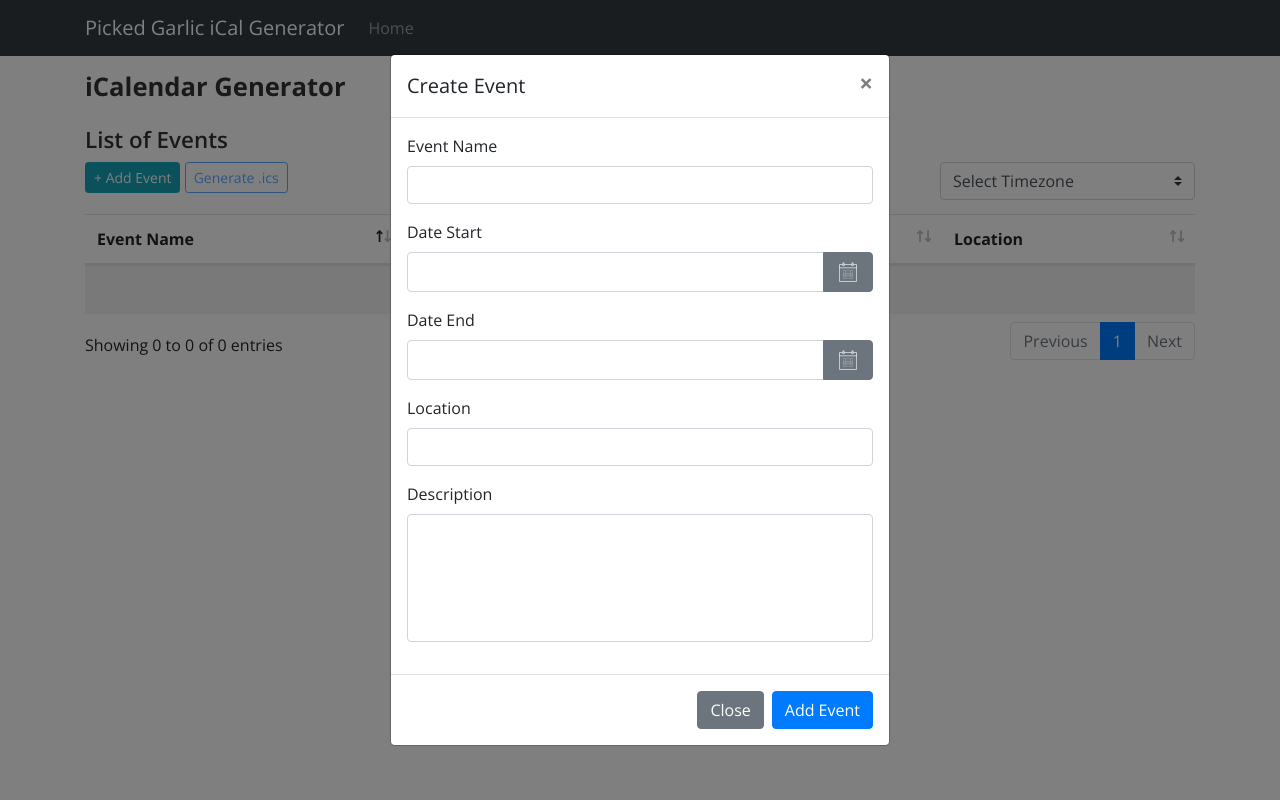
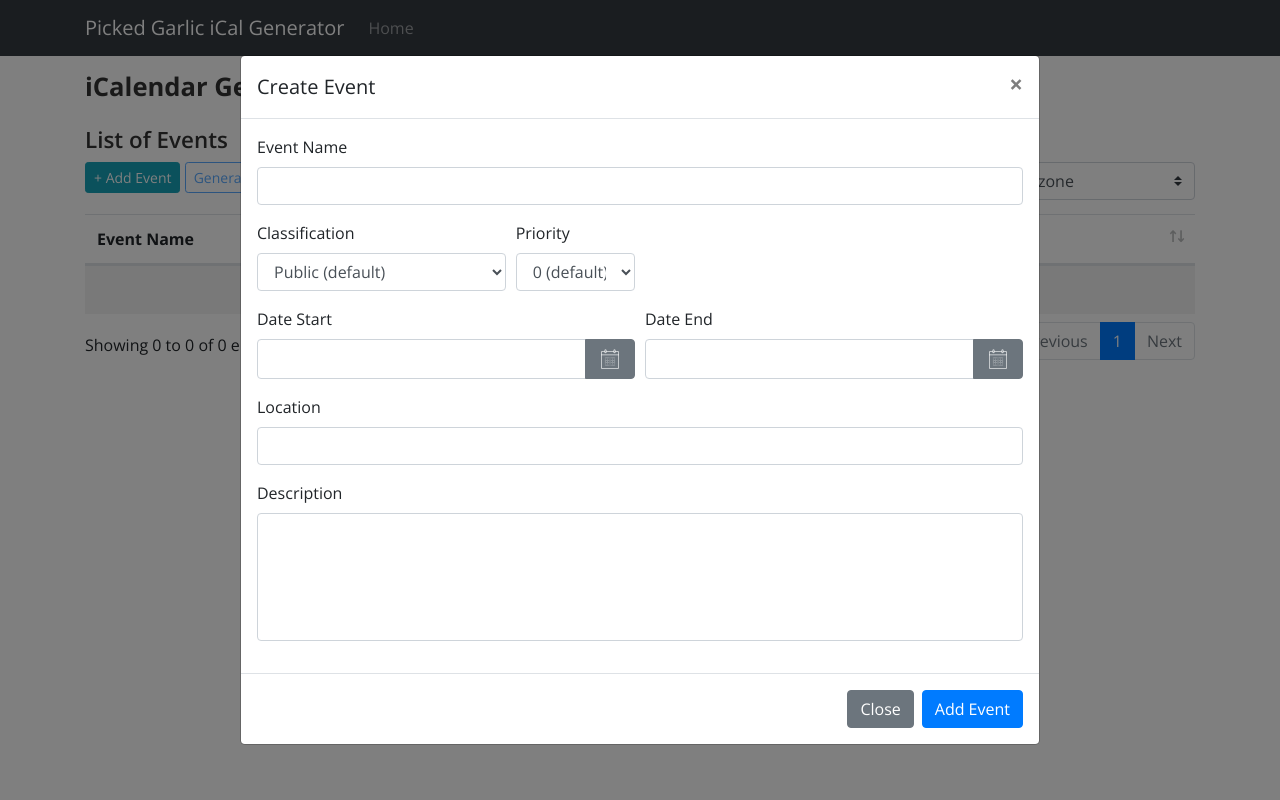
Before and after one commit to Team-Pickled-Garlic/Pickled-Garlic, a PHP site: the page made by templates/landing.html.twig in a window 1280 px wide, after a click on "+ Add Event". Run offline with PHP 8.4, Linux system fonts and the light colour scheme; the template is opened without the code that fills it, so the values that code supplies are empty; some libraries are stand-ins or nearby versions.

Commit message:
Added classification and priority to modal form

```diff
--- a/templates/landing.html.twig
+++ b/templates/landing.html.twig
@@ -113,9 +113,9 @@
         </div>
     </div>
 
-    <div class="modal fade" id="add-event-modal" data-backdrop="static" tabindex="-1" role="dialog"
+    <div class="modal fade bd-example-modal-lg" id="add-event-modal" data-backdrop="static" tabindex="-1" role="dialog"
         aria-labelledby="event-modal-title" aria-hidden="true">
-        <div class="modal-dialog modal-dialog-centered" role="document">
+        <div class="modal-dialog modal-lg modal-dialog-centered" role="document">
             <div class="modal-content">
                 <div class="modal-header">
                     <h5 class="modal-title" id="event-modal-title">Create Event</h5>
@@ -130,7 +130,33 @@
                             <span id="event-name-err" class="collapse error-msg"></span>
                             <input required id="event-name" type="text" class="form-control" name="eventName" required>
                         </div>
-                        <div class="form-group">
+                        <div class="form-row">
+                            <div class="form-group col-md-4">
+                                <label>Classification</label>
+                                <select name="eventClass" id="event-class" class="form-control">
+                                    <option value="public" selected>Public (default)</option>
+                                    <option value="private">Private</option>
+                                    <option value="confidential">Confidential</option>
+                                </select>
+                            </div>
+                            <div class="form-group col-md-2">
+                                <label>Priority</label>
+                                <select name="eventPrio" id="event-prio" class="form-control">
+                                    <option value="0" selected>0 (default)</option>
+                                    <option value="1">1</option>
+                                    <option value="2">2</option>
+                                    <option value="3">3</option>
+                                    <option value="4">4</option>
+                                    <option value="5">5</option>
+                                    <option value="6">6</option>
+                                    <option value="7">7</option>
+                                    <option value="8">8</option>
+                                    <option value="9">9</option>
+                                </select>
+                            </div>
+                        </div>
+                        <div class="form-row">
+                            <div class="form-group col-md-6">
                                 <label>Date Start</label>
                                 <span id="start-date-err" class="collapse error-msg"></span>
                                 <div class="input-group">
@@ -144,7 +170,7 @@
                                 </div>
                                 <div id="start-date-picker"></div>
                             </div>
-                        <div class="form-group">
+                            <div class="form-group col-md-6">
                                 <label>Date End</label>
                                 <span id="end-date-err" class="collapse error-msg"></span>
                                 <div class="input-group">
@@ -157,6 +183,7 @@
                                     </div>
                                 </div>
                                 <div id="end-date-picker"></div>
+                            </div>
                         </div>
                         <div class="form-group">
                             <label>Location</label>
```
Lines whose indentation alone changed are shown as unchanged.
